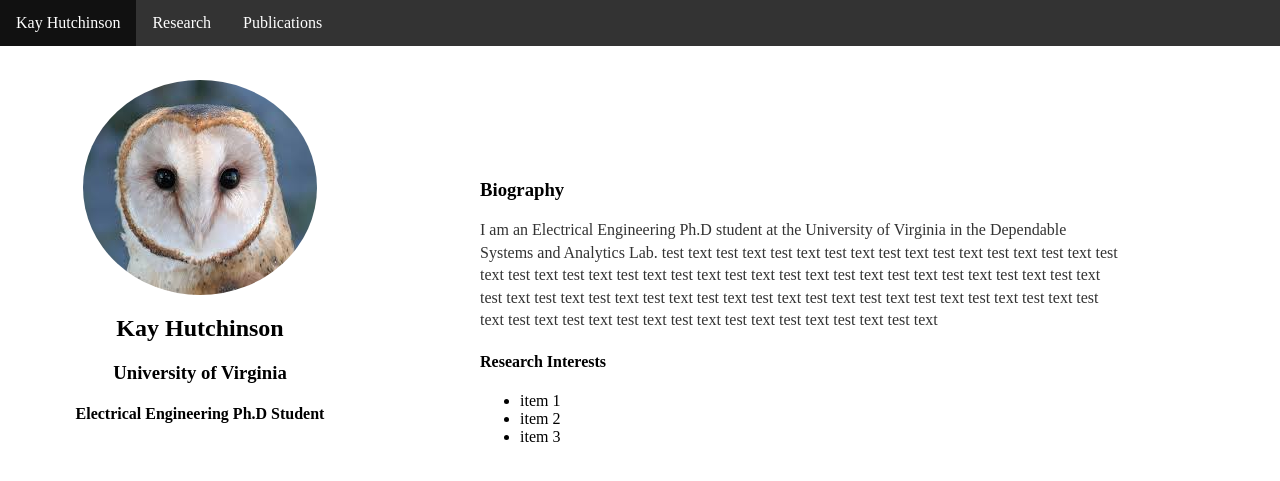
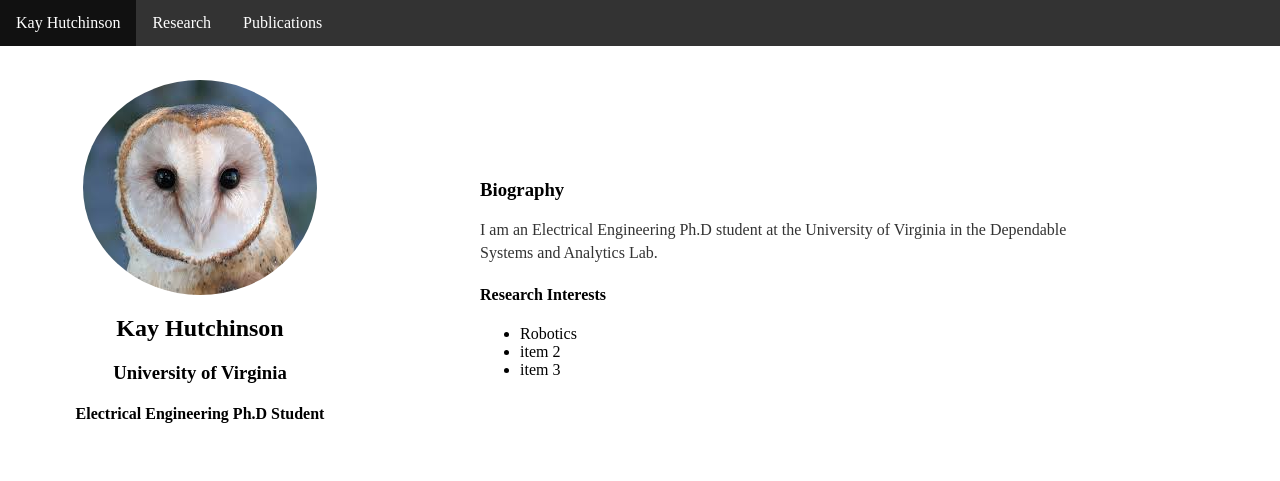
Before and after one commit to kch4fk/kch4fk.github.io, a Jekyll site: the page built from index.html, in a window 1280 px wide. Shown: the top 481 px of the page. Built offline with Jekyll 4.4.1, drawn with Linux system fonts in a browser that asks for light colours.

Commit message:
Update index.html

```diff
--- a/index.html
+++ b/index.html
@@ -14,11 +14,11 @@ title: Kay Hutchinson
 
 	<div class="column right"> <!-- style="background-color:#bbb;">-->
 		<h3>Biography</h3>
-		<p>I am an Electrical Engineering Ph.D student at the University of Virginia in the Dependable Systems and Analytics Lab. test text test text test text test text test text test text test text test text test text test text test text test text test text test text test text test text test text test text test text test text test text test text test text test text test text test text test text test text test text test text test text test text test text test text test text test text test text test text test text test text</p>
+		<p>I am an Electrical Engineering Ph.D student at the University of Virginia in the Dependable Systems and Analytics Lab.</p>
 		<p>
 		<h4>Research Interests</h4>
 		<ul class="a">
-			<li>item 1</li><br>
+			<li>Robotics</li><br>
 			<li>item 2</li><br>
 			<li>item 3</li><br>
 		</ul>
```
